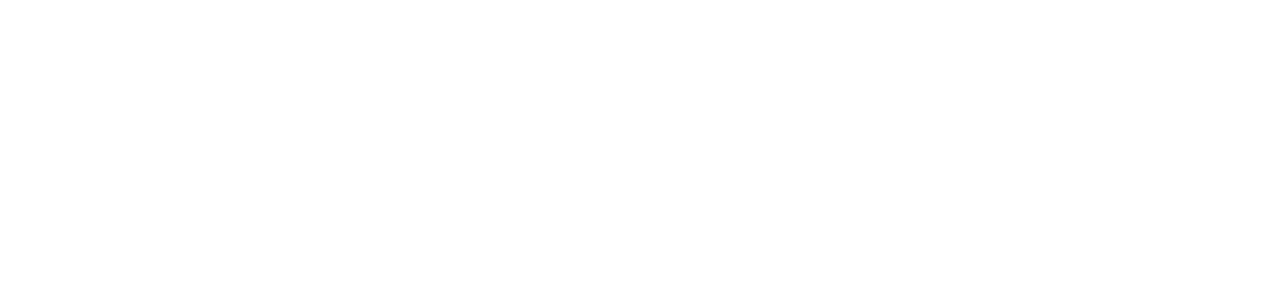
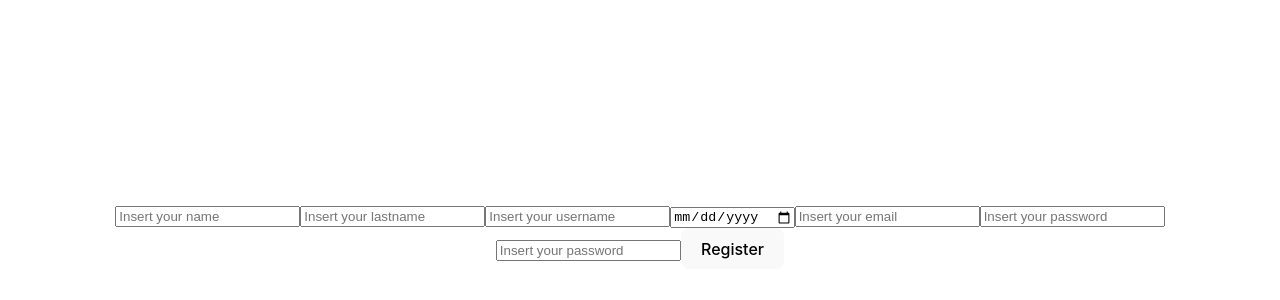
Before and after one commit to JuanjoSalas/FrontSocialNetwork, a React (Vite) app in the folder my-redux-app/: page /register in a window 1280 px wide. Before the commit this address had no page. Shown: the part 164-464 px from the top of the page. Built offline with nearby package versions, Linux system fonts and the light colour scheme.

Commit message:
Register

```diff
--- a/my-redux-app/package.json
+++ b/my-redux-app/package.json
@@ -10,8 +10,12 @@
     "preview": "vite preview"
   },
   "dependencies": {
+    "@reduxjs/toolkit": "^2.2.5",
     "react": "^18.2.0",
-    "react-dom": "^18.2.0"
+    "react-dom": "^18.2.0",
+    "react-redux": "^9.1.2",
+    "react-router-dom": "^6.23.1",
+    "sass": "^1.77.4"
   },
   "devDependencies": {
     "@types/react": "^18.2.66",
--- a/my-redux-app/src/App.jsx
+++ b/my-redux-app/src/App.jsx
@@ -2,6 +2,7 @@
 import { BrowserRouter,Routes, Route } from "react-router-dom";
 import Login from "./components/Login/Login";
 import './App.scss'
+import Register from './components/Login/Register';
 
 function App() {
 
@@ -11,6 +12,7 @@
     <BrowserRouter>
         <Routes>
           <Route path="/login" element={<Login />} />
+          <Route path="/register" element={<Register />} />
         </Routes>
       </BrowserRouter>
     </>
--- a/my-redux-app/src/components/Login/Login.jsx
+++ b/my-redux-app/src/components/Login/Login.jsx
@@ -1,6 +1,7 @@
-import "./Login.scss"
+//import "./Login.scss"
 
 import React, { useState } from 'react'
+
 const Login = () => {
     const [formData, setFormData] = useState({
         email:'',
--- a/my-redux-app/src/components/Login/Register.jsx
+++ b/my-redux-app/src/components/Login/Register.jsx
@@ -0,0 +1,84 @@
+import React, { useState } from 'react'
+//import './Register.scss'
+
+const Register = () => {
+    const [formData , setFormData] = useState({
+        username:"",
+        email:"",
+        birthday:"",
+        firstname:"",
+        lastname:"",
+        password:"",
+        password2:""
+    })
+    const {username,email,password,birthday,firstname,lastname,password2} = formData
+    const onChange = (e)=>{
+        setFormData({
+            ...formData,
+            [e.target.name]: e.target.value
+        })
+    }
+    const onSubmit = (e) => {
+        e.preventDefault()
+        console.log('formData',formData)
+    }
+
+   return (
+    <form onSubmit={onSubmit}>
+    <input
+      type="text"
+      name="firstname"
+      value={firstname}
+      onChange={onChange}
+      placeholder="Insert your name"
+    />
+      <input
+      type="text"
+      name="lastname"
+      value={lastname}
+      onChange={onChange}
+      placeholder="Insert your lastname"
+    />
+      <input
+      type="text"
+      name="username"
+      value={username}
+      onChange={onChange}
+      placeholder="Insert your username"
+    />
+      <input
+      type="date"
+      name="birthday"
+      value={birthday}
+      onChange={onChange}
+      placeholder="Insert your birthday"
+    />
+    <input
+      type="email"
+      name="email"
+      value={email}
+      onChange={onChange}
+      placeholder="Insert your email"
+    />
+    <input
+      type="password"
+      name="password"
+      value={password}
+      onChange={onChange}
+      placeholder="Insert your password"
+    />
+    <input
+      type="password"
+      name="password2"
+      value={password2}
+      onChange={onChange}
+      placeholder="Insert your password"
+    />
+    <button type="submit">Register</button>
+  </form>
+
+  )
+}
+
+
+export default Register
```
Also changed, not shown: my-redux-app/src/features/auth/authSlice.js (added, +16 -0 lines), 1 other file (tests, documents, lock files or other folders).
